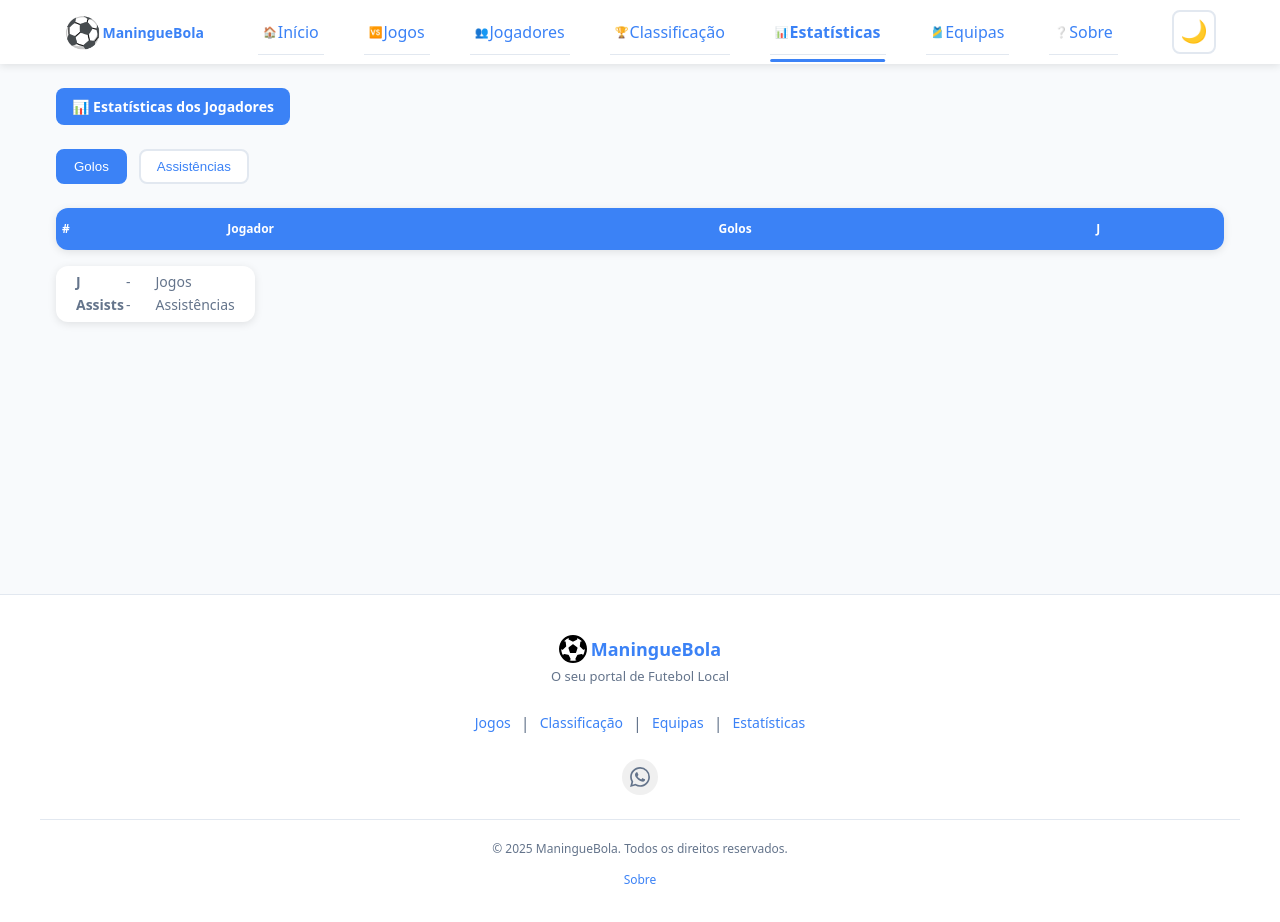
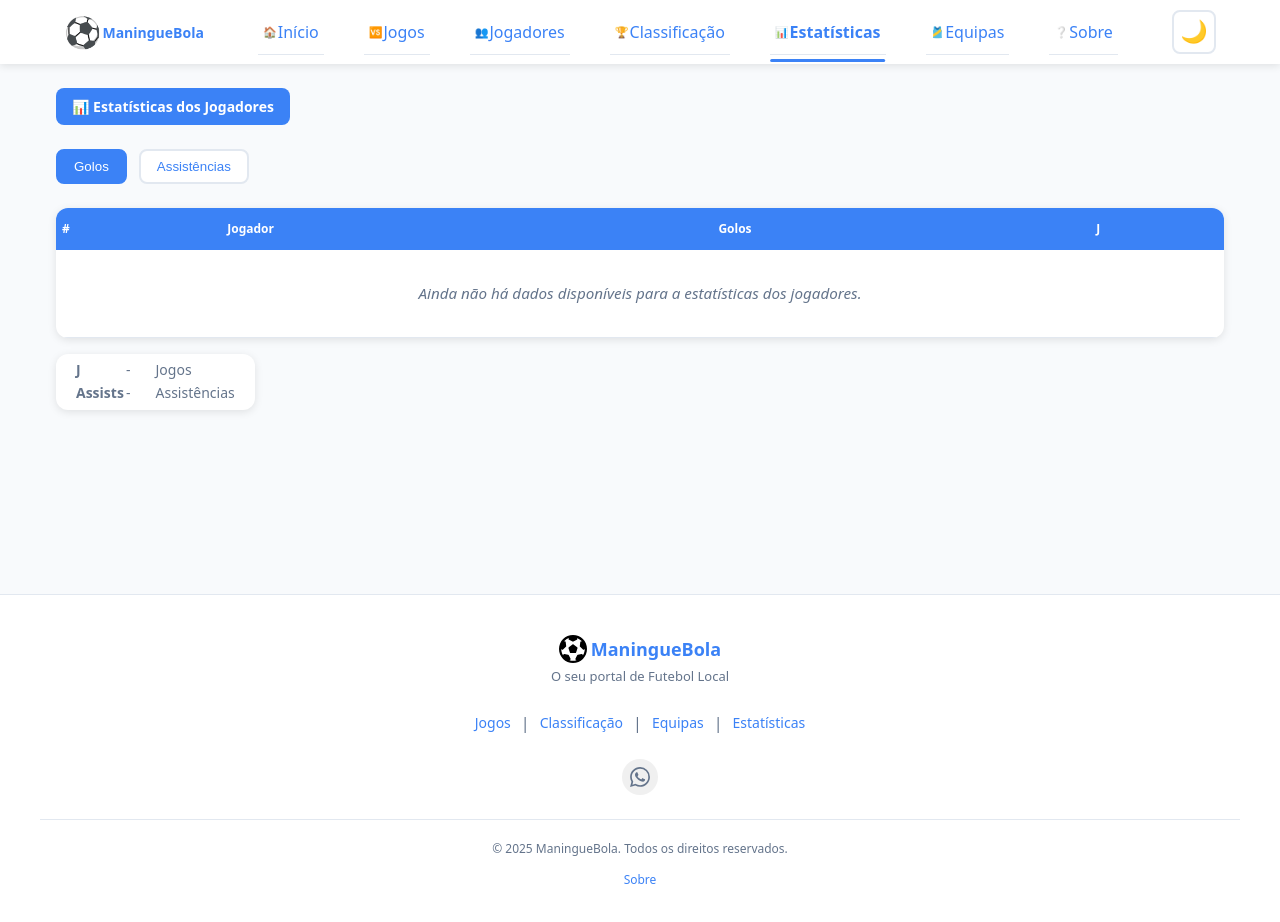
Before and after one commit to Raimundroid/maninguebola, a React (Vite) app: page /estatisticas in a window 1280 px wide. Shown: the top 922 px of the page. Built offline with nearby package versions, Linux system fonts and the light colour scheme.

Commit message:
no-data message added for players stats table

```diff
--- a/src/components/PlayerStatsTable/PlayerStatsTable.css
+++ b/src/components/PlayerStatsTable/PlayerStatsTable.css
@@ -168,3 +168,12 @@ if the entire table is scrolled within this container. */
   text-decoration: none;
   cursor: pointer;
 }
+
+.players-stats-table .no-data-message {
+  text-align: center;
+  padding: 2rem 1rem;
+  color: var(--text-light);
+  font-style: italic;
+  font-size: 0.95rem;
+  /* background: #f9f9f9; */
+}
--- a/src/components/PlayerStatsTable/PlayerStatsTable.jsx
+++ b/src/components/PlayerStatsTable/PlayerStatsTable.jsx
@@ -5,7 +5,12 @@ import { Link } from "react-router-dom";
 const PlayerStatsTable = ({ players = {}, teams = [] }) => {
   const [activeTab, setActiveTab] = useState("goals");
 
-  // 2. Sort the players array based on the active tab.
+  // Check if the players array has data
+  const hasData = players && players.length > 0;
+
+  // 2. Sort the players array based on the active tab, only if data exists.
+  let sortedPlayers = [];
+  if (hasData) {
     // We create a copy using [...playersList] to avoid mutating the original prop.
     const sortedPlayers = [...players].sort((a, b) => {
       if (activeTab === "goals") {
@@ -16,6 +21,7 @@ const PlayerStatsTable = ({ players = {}, teams = [] }) => {
         return (b.stats?.assists || 0) - (a.stats?.assists || 0);
       }
     });
+  }
 
   return (
     <div className="players-stats-container">
@@ -53,7 +59,9 @@ const PlayerStatsTable = ({ players = {}, teams = [] }) => {
           </thead>
 
           <tbody>
-            {sortedPlayers.map((player, index) => {
+            {/* ✅ CONDITIONAL RENDERING */}
+            {hasData ? (
+              sortedPlayers.map((player, index) => {
                 // 4. Determine the main stat value to display based on the active tab
                 const displayStat =
                   activeTab === "goals"
@@ -139,7 +147,17 @@ const PlayerStatsTable = ({ players = {}, teams = [] }) => {
                     </td>
                   </tr>
                 );
-            })}
+              })
+            ) : (
+              // ✅ IF NO DATA: Show this row
+              // colSpan="10" matches the number of headers so it spans the full width
+              <tr className="no-data-row">
+                <td colSpan="4" className="no-data-message">
+                  Ainda não há dados disponíveis para a estatísticas dos
+                  jogadores.
+                </td>
+              </tr>
+            )}
           </tbody>
         </table>
       </div>
```
Lines whose indentation alone changed are shown as unchanged.
